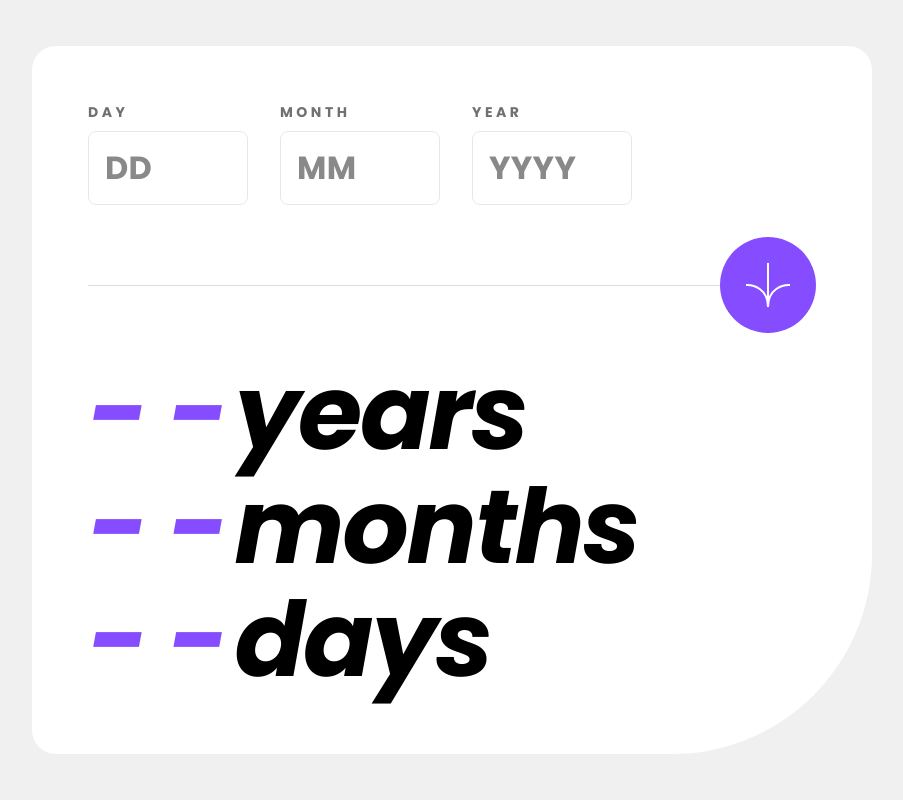
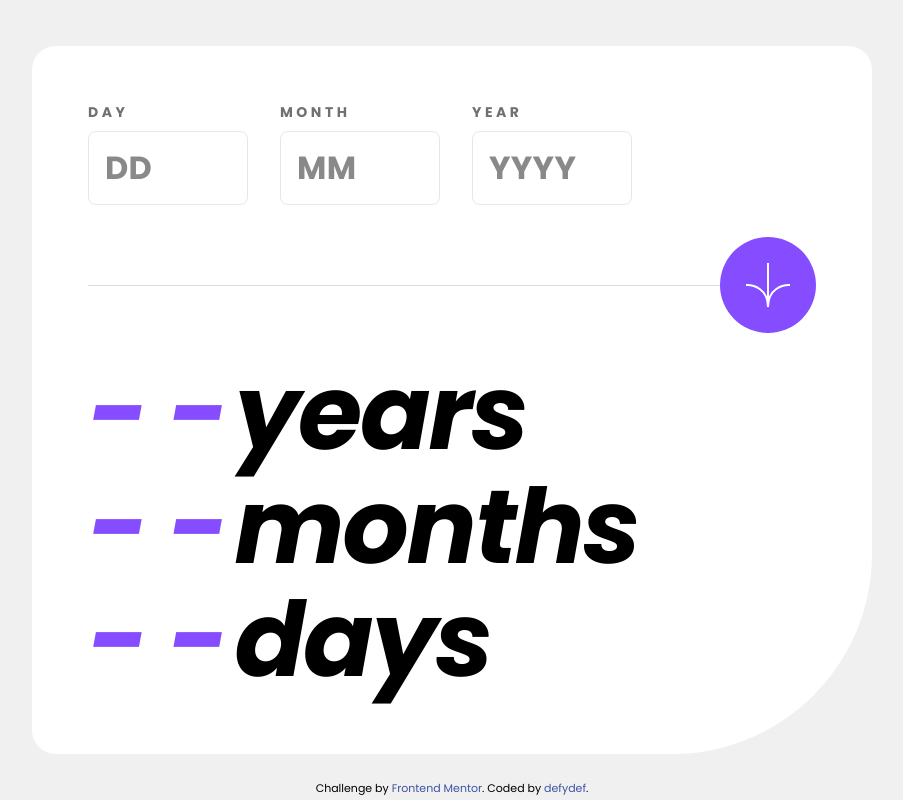
Before and after one commit to defydef/age-calculator, a React (Vite) app: page / in a window 1280 px wide. Shown: the whole page, without its empty margins (188-1091 px from the left). Built offline with nearby package versions, Linux system fonts and the light colour scheme.

Commit message:
Add attribution component

```diff
--- a/index.html
+++ b/index.html
@@ -2,7 +2,12 @@
 <html lang="en">
   <head>
     <meta charset="UTF-8" />
-    <link rel="icon" type="image/svg+xml" href="/vite.svg" />
+    <link
+      rel="icon"
+      type="image/png"
+      sizes="32x32"
+      href="./assets/images/favicon-32x32.png"
+    />
     <link rel="preconnect" href="https://fonts.googleapis.com" />
     <link rel="preconnect" href="https://fonts.gstatic.com" crossorigin />
     <link rel="preconnect" href="https://fonts.googleapis.com" />
@@ -12,7 +17,7 @@
       rel="stylesheet"
     />
     <meta name="viewport" content="width=device-width, initial-scale=1.0" />
-    <title>Age Calculator</title>
+    <title>Frontend Mentor | Age calculator app</title>
   </head>
   <body>
     <div id="root"></div>
--- a/src/App.jsx
+++ b/src/App.jsx
@@ -1,5 +1,6 @@
 import { AgeProvider } from "./contexts/AgeContext";
 import AgeDisplay from "./ui/AgeDisplay";
+import Attribution from "./ui/Attribution";
 import Box from "./ui/Box";
 import DateInputGroup from "./ui/DateInputGroup";
 import Line from "./ui/Line";
@@ -20,6 +21,7 @@ function App() {
           <AgeDisplay />
         </AgeProvider>
       </Box>
+      <Attribution />
     </MainContainer>
   );
 }
--- a/src/index.css
+++ b/src/index.css
@@ -65,3 +65,11 @@ input::-webkit-inner-spin-button {
 input[type="number"] {
   -moz-appearance: textfield;
 }
+
+.attribution {
+  font-size: 11px;
+  text-align: center;
+}
+.attribution a {
+  color: hsl(228, 45%, 44%);
+}
--- /dev/null
+++ b/src/ui/Attribution.jsx
@@ -0,0 +1,17 @@
+function Attribution() {
+  return (
+    <footer className="attribution fixed bottom-2 sm:bottom-1">
+      Challenge by&nbsp;
+      <a
+        href="https://www.frontendmentor.io?ref=challenge"
+        target="_blank"
+        rel="noreferrer"
+      >
+        Frontend Mentor
+      </a>
+      . Coded by <a href="https://github.com/defydef">defydef</a>.
+    </footer>
+  );
+}
+
+export default Attribution;
--- a/src/ui/MainContainer.jsx
+++ b/src/ui/MainContainer.jsx
@@ -1,6 +1,6 @@
 function MainContainer({ children }) {
   return (
-    <main className="flex bg-[var(--light-grey)] items-center justify-center h-screen w-screen">
+    <main className="flex flex-col bg-[var(--light-grey)] items-center justify-center h-screen w-screen">
       {children}
     </main>
   );
```
